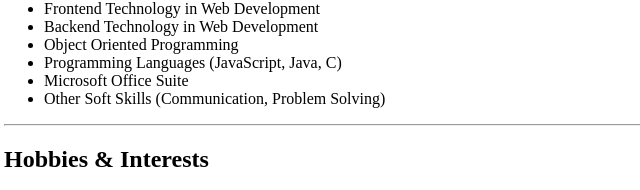
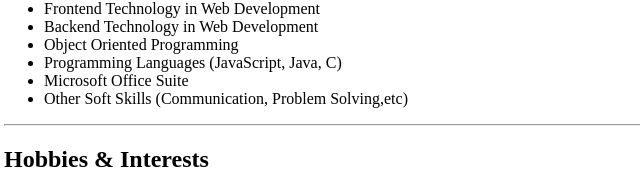
Before and after one commit to roshan-singh19/Capstone, a plain HTML site: page index.html in a window 1280 px wide. Shown: the part 593-783 px from the top of the page, 4-644 px from the left. Drawn offline with Linux system fonts and the light colour scheme.

```diff
--- a/index.html
+++ b/index.html
@@ -42,7 +42,7 @@
       <li>Object Oriented Programming</li>
       <li>Programming Languages (JavaScript, Java, C)</li>
       <li>Microsoft Office Suite</li>
-      <li>Other Soft Skills (Communication, Problem Solving)</li>
+      <li>Other Soft Skills (Communication, Problem Solving,etc)</li>
     </ul>
     <hr />
     <h2>Hobbies & Interests</h2>
```
Also changed, not shown: 1 other file.
